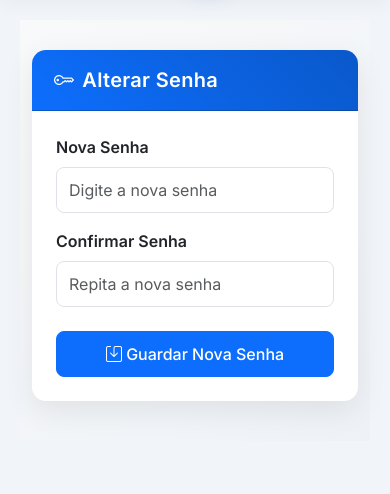
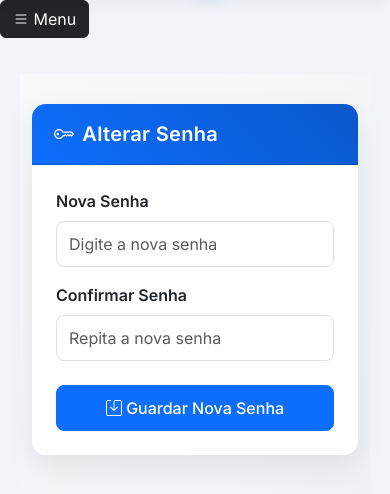
Before and after one commit to ttcomercial5-debug/Eduscore, a Django app: page /professor/alterar-senha/ in a window 390 px wide. Shown: the part 75-569 px from the top of the page. Run offline with Django 5.2, Linux system fonts and the light colour scheme; a user stored in the database is signed in.

Commit message:
Correção Professor

```diff
--- a/core/templates/base_professor.html
+++ b/core/templates/base_professor.html
@@ -384,6 +384,23 @@
     </div>
 </div>
 
+<!-- BOTÃO MOBILE -->
+
+<div class="d-lg-none mb-3">
+
+    <button
+        class="btn btn-dark"
+        data-bs-toggle="offcanvas"
+        data-bs-target="#menuAluno">
+
+        <i class="bi bi-list"></i>
+        Menu
+
+    </button>
+
+</div>
+
+
 <!-- MENU MOBILE -->
 
 <div
```
